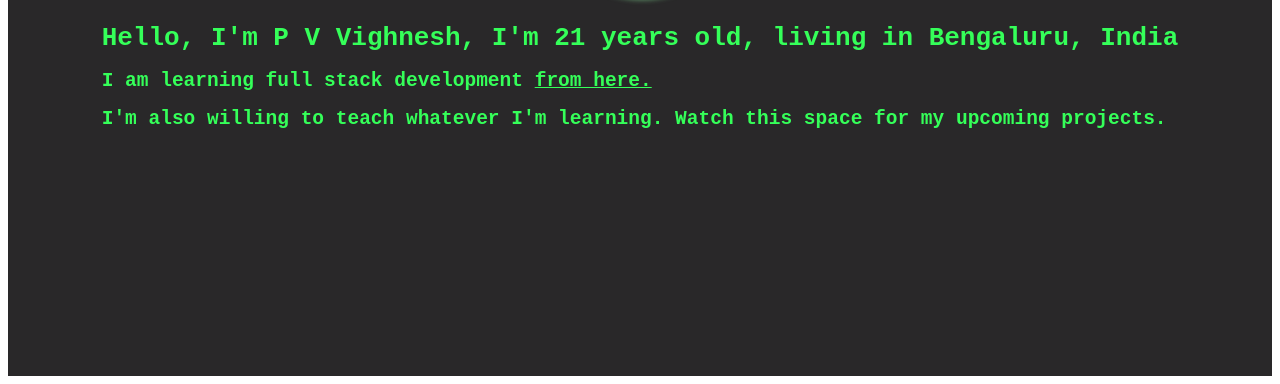
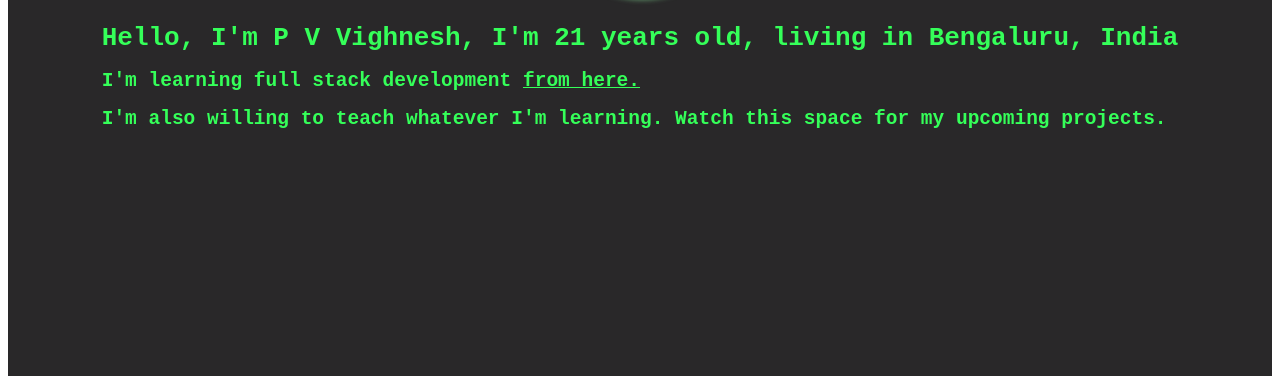
Before and after one commit to pvvighnesh/my-portfolio, a plain HTML site: page index.html in a window 1280 px wide. Shown: the part 432-816 px from the top of the page. Drawn offline with Linux system fonts and the light colour scheme.

Commit message:
Message and theme color

```diff
--- a/index.html
+++ b/index.html
@@ -2,6 +2,7 @@
     <head>
         <title> P V Vighnesh </title>
         <meta content="width=device-width, initial-scale=1" name="viewport">
+        <meta name="theme-color" content="#292829">
          <link href="css/main.css" rel="stylesheet">
     </head>
     <body>
@@ -9,7 +10,7 @@
                 <img class="profile-pic" src="https://instagram.fblr1-4.fna.fbcdn.net/vp/91f041db98f866e4ca070a2ebf311e7a/5DD07217/t51.2885-19/s150x150/52109990_791300604560334_5340022904580997120_n.jpg?_nc_ht=instagram.fblr1-4.fna.fbcdn.net">
             <div class="site-header-content">
                     <h1>Hello, I'm P V Vighnesh, I'm 21 years old, living in Bengaluru, India</h1>
-                    <h2>I am learning full stack development <a class="course-link" href="https://www.youtube.com/watch?v=E8cl_8ktp9M&list=PLzvhQUIpvvug-c-bExl_xFcopeQi_sa29" >from here.</a></h2>
+                    <h2>I'm learning full stack development <a class="course-link" href="https://www.youtube.com/watch?v=E8cl_8ktp9M&list=PLzvhQUIpvvug-c-bExl_xFcopeQi_sa29" >from here.</a></h2>
                     <h2>I'm also willing to teach whatever I'm learning. Watch this space for my upcoming projects.</h2>
             </div>
         </header>
```
